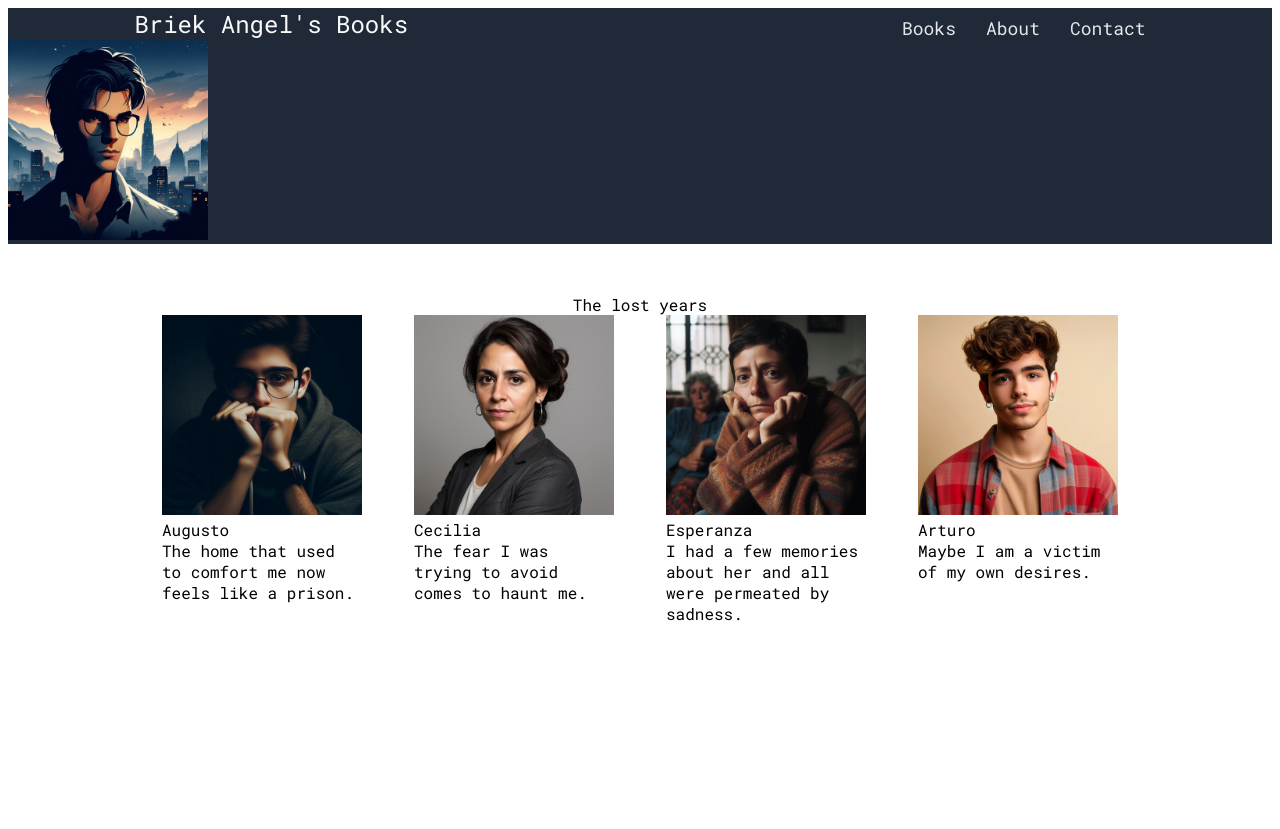
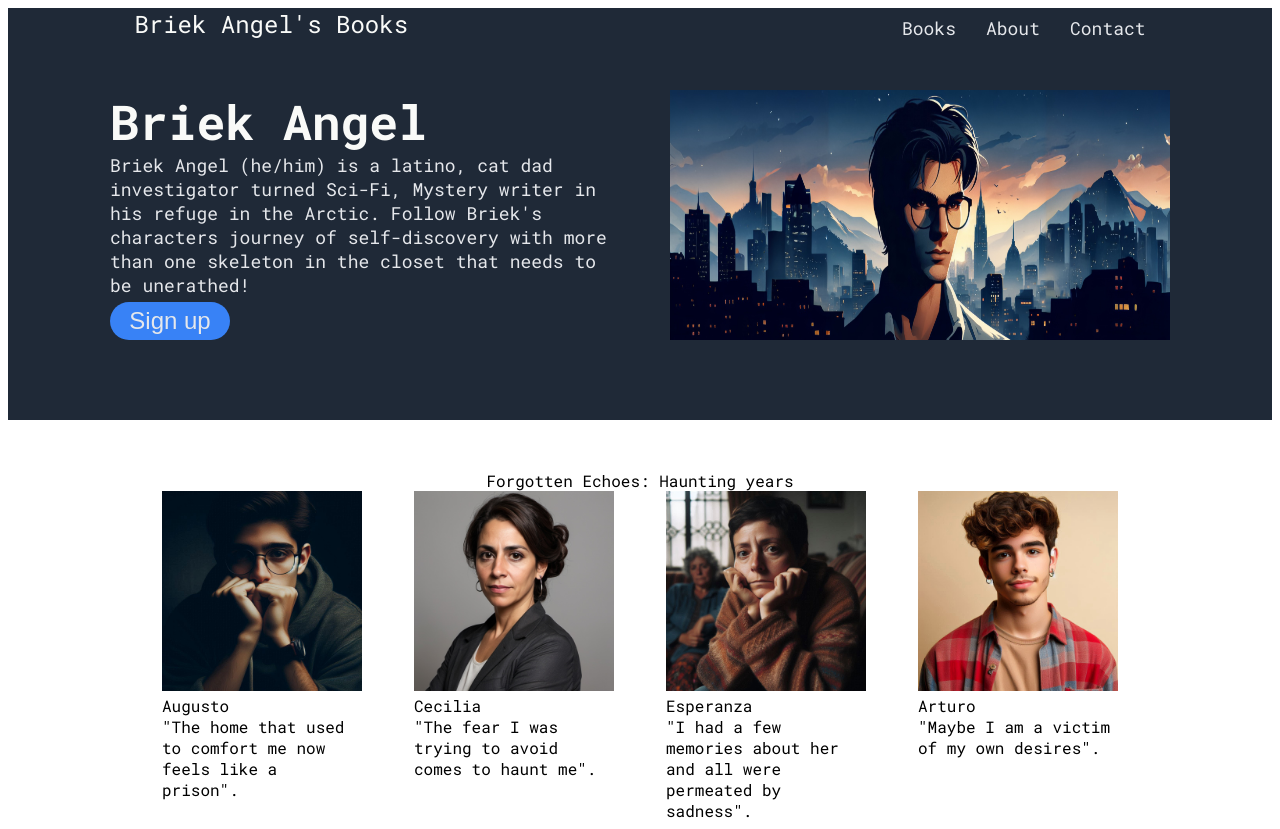
Before and after one commit to alvarosanabriar/landing_page, a plain HTML site: page index.html in a window 1280 px wide. Before the commit the page ends 800 px from the top, so only its background shows below. Drawn offline with Linux system fonts and the light colour scheme.

Commit message:
Complete intro section
Styled intro section: short bio with sign up button.  Button is styled with rounded corners.  Create a placeholder picture adjusted the padding and margins to align the elements.

```diff
--- a/index.html
+++ b/index.html
@@ -24,32 +24,36 @@
     </header>
 
     <div class="intro">
-      <div class="authorintro"></div>
-      <img src="./images/avatar.png" alt="Briek Angel">
+      <div class="mainintro">
+        <div class="authorintro">Briek Angel</div>
+        <div class="desc"> Briek Angel (he/him) is a latino, cat dad investigator turned Sci-Fi, Mystery writer in his refuge in the Arctic.  Follow Briek's characters journey of self-discovery with more than one skeleton in the closet that needs to be unerathed!</div>
+        <button> <a href="https://google.com"> Sign up </a></button>
+      </div>
+      <img class="avatar" src="./images/avatar.jpeg" alt="Briek Angel">
     </div>
 
     <div class="character">
-        <div class="title"> The lost years</div>
+        <div class="title"> Forgotten Echoes: Haunting years</div>
         <div class="container">
             <div class="info">
               <img src="./images/Augusto.jpeg" alt="Augusto">
               <div class="text">Augusto</div>
-              <div class="text">The home that used to comfort me now feels like a prison.</div>
+              <div class="text">"The home that used to comfort me now feels like a prison".</div>
             </div>
             <div class="info">
               <img src="./images/Cecilia.jpg" alt="Cecilia">
               <div class="text">Cecilia</div>
-              <div class="text">The fear I was trying to avoid comes to haunt me.</div>
+              <div class="text">"The fear I was trying to avoid comes to haunt me".</div>
             </div>
             <div class="info">
               <img src="./images/Esperanza.png" alt="Esperanza">
               <div class="text">Esperanza</div>
-              <div class="text">I had a few memories about her and all were permeated by sadness.</div>
+              <div class="text">"I had a few memories about her and all were permeated by sadness".</div>
             </div>
             <div class="info">
               <img src="./images/Arturo.png" alt="Arturo">
               <div class="text"> Arturo</div>
-              <div class="text">Maybe I am a victim of my own desires.</div>
+              <div class="text">"Maybe I am a victim of my own desires".</div>
             </div>
         </div>
     </div>
--- a/style.css
+++ b/style.css
@@ -13,6 +13,29 @@ footer {
 header .logo {
     font-size: 24px;
     color: #F9FAF8;
+}
+
+.authorintro {
+    font-size: 48px;
+    color: #F9FAF8;
+    font-weight: 900;
+}
+
+.desc {
+    font-size: 18px;
+    color: #E5E7EB;
+}
+
+button {
+    background-color: #3882F6;
+    border: none;
+    border-radius: 25px;
+    font-size: 24px;
+    color: #F9FAF8;
+    text-align: center;
+    margin-top: 5px;
+    width: 120px;
+    padding: 5px;
 }
 
 /* sections */
@@ -62,3 +85,15 @@ a {
   img {
     max-width: 200px;
   }
+
+  img.avatar,
+  .mainintro   {
+    max-width: 500px;
+  }
+
+  .intro {
+   display: flex;
+   justify-content: center;
+   padding: 50px 0 80px;
+   gap: 60px;
+  }
```
Also changed, not shown: images/avatar.jpeg (added), images/avatar.png (deleted).
